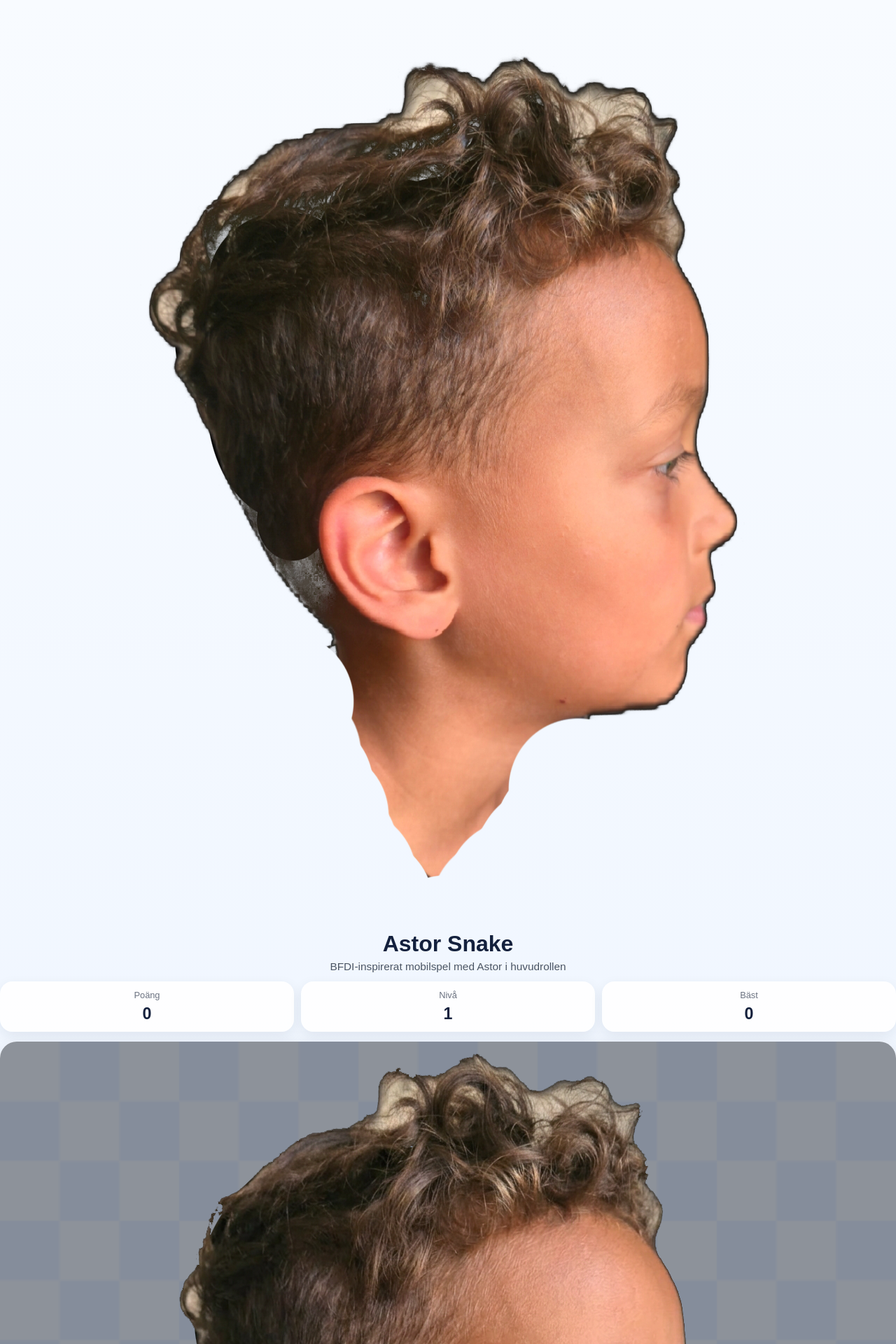
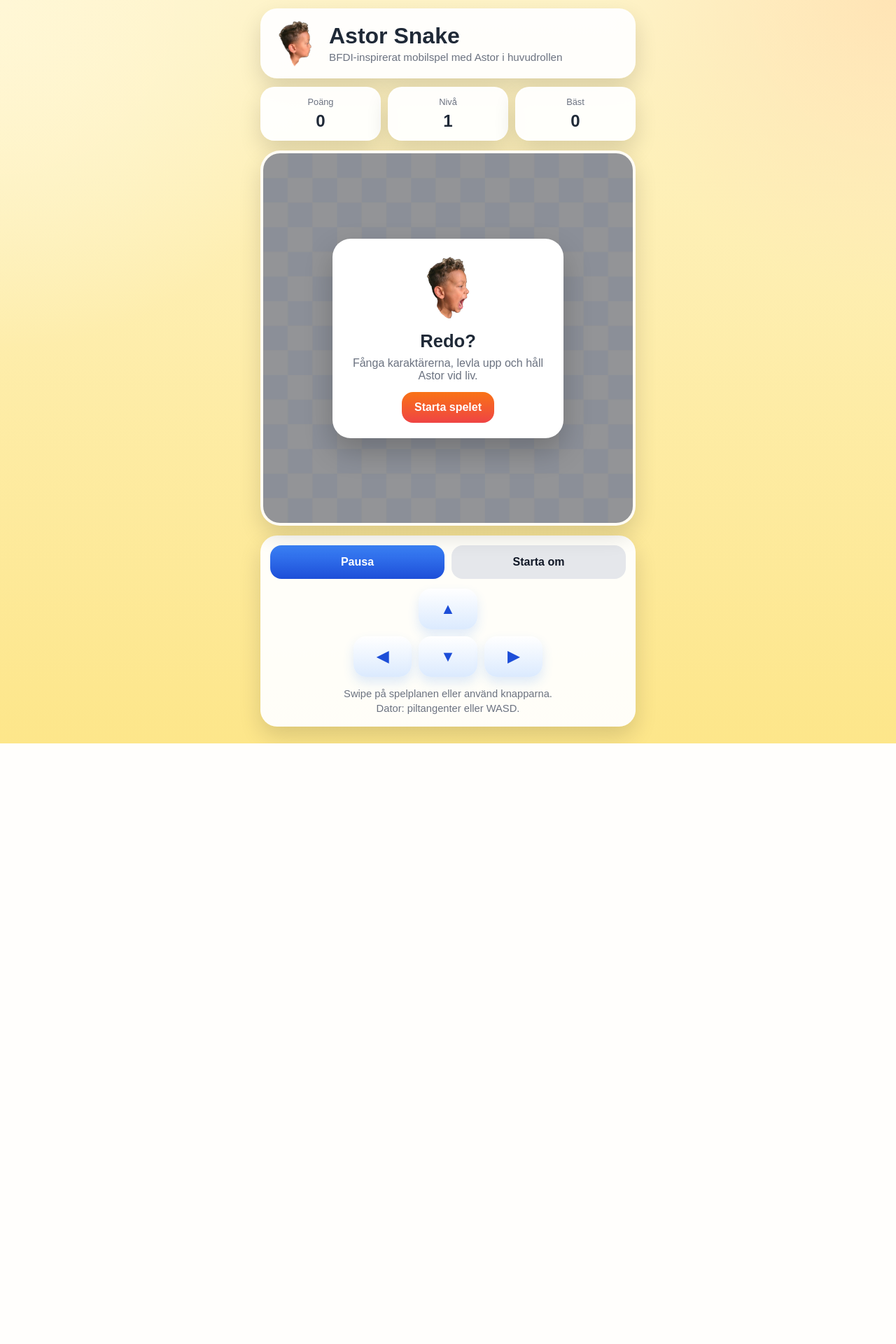
Before and after one commit to optiphyswe-cyber/BFDI-snake, a Flask app: page / in a window 1280 px wide. Shown: the top 1920 px of the page at 70% size. After the commit the page ends 1062 px from the top, so only its background shows below. Run offline with Flask 3, Linux system fonts and the light colour scheme.

Commit message:
Update style.css

```diff
--- a/static/style.css
+++ b/static/style.css
@@ -3,42 +3,76 @@
   -webkit-tap-highlight-color: transparent;
 }
 
-html, body {
+:root {
+  --bg1: #fef3c7;
+  --bg2: #fde68a;
+  --panel: rgba(255, 255, 255, 0.94);
+  --text: #1f2937;
+  --muted: #6b7280;
+  --blue: #3b82f6;
+  --blue-dark: #1d4ed8;
+  --yellow: #fbbf24;
+  --orange: #f97316;
+  --red: #ef4444;
+  --shadow: 0 14px 32px rgba(0, 0, 0, 0.14);
+}
+
+html,
+body {
   margin: 0;
   padding: 0;
-  background: linear-gradient(180deg, #f8fbff 0%, #e9f2ff 100%);
+  min-height: 100%;
   font-family: Arial, Helvetica, sans-serif;
-  color: #14213d;
+  color: var(--text);
+  background:
+    radial-gradient(circle at top left, #fff7d6 0%, transparent 30%),
+    radial-gradient(circle at top right, #ffe4b5 0%, transparent 25%),
+    linear-gradient(180deg, var(--bg1), var(--bg2));
   overscroll-behavior: none;
-  touch-action: manipulation;
 }
 
 body {
   min-height: 100vh;
 }
 
-.app {
+.app-shell {
   width: 100%;
-  max-width: 520px;
+  max-width: 560px;
   margin: 0 auto;
-  padding: 14px 14px 24px;
+  padding: 12px 12px 24px;
 }
 
 .topbar {
-  text-align: center;
   margin-bottom: 12px;
 }
 
+.logo-wrap {
+  display: flex;
+  align-items: center;
+  gap: 12px;
+  background: var(--panel);
+  border-radius: 24px;
+  padding: 14px;
+  box-shadow: var(--shadow);
+}
+
+.title-astor {
+  width: 72px;
+  height: 72px;
+  object-fit: contain;
+  image-rendering: auto;
+}
+
 .topbar h1 {
-  margin: 4px 0 6px;
+  margin: 0;
   font-size: 2rem;
-  line-height: 1.1;
+  line-height: 1;
 }
 
 .subtitle {
-  margin: 0;
-  font-size: 0.96rem;
-  color: #4b5563;
+  margin: 6px 0 0;
+  color: var(--muted);
+  font-size: 0.95rem;
 }
 
 .hud {
@@ -49,38 +83,40 @@ body {
 }
 
 .hud-card {
-  background: rgba(255, 255, 255, 0.9);
-  border-radius: 18px;
+  background: var(--panel);
+  border-radius: 20px;
   padding: 12px 10px;
-  box-shadow: 0 6px 18px rgba(20, 33, 61, 0.08);
   text-align: center;
+  box-shadow: var(--shadow);
+  border: 2px solid rgba(255, 255, 255, 0.55);
 }
 
 .hud-label {
   display: block;
   font-size: 0.8rem;
-  color: #6b7280;
+  color: var(--muted);
   margin-bottom: 6px;
 }
 
 .hud-value {
   display: block;
-  font-size: 1.45rem;
-  font-weight: 700;
+  font-size: 1.5rem;
+  font-weight: 800;
 }
 
-.game-area {
-  margin-bottom: 16px;
+.game-panel {
+  margin-bottom: 14px;
 }
 
 .canvas-wrap {
   position: relative;
   width: 100%;
   aspect-ratio: 1 / 1;
-  background: #ffffff;
-  border-radius: 24px;
-  box-shadow: 0 12px 30px rgba(20, 33, 61, 0.12);
+  background: #fff9e8;
+  border-radius: 28px;
   overflow: hidden;
+  box-shadow: var(--shadow);
+  border: 4px solid rgba(255, 255, 255, 0.6);
 }
 
 #gameCanvas {
@@ -88,100 +124,104 @@ body {
   width: 100%;
   height: 100%;
   touch-action: none;
-  background: #f9fafb;
+}
+
+.flash-catch {
+  position: absolute;
+  inset: 0;
+  pointer-events: none;
+  background:
+    radial-gradient(circle, rgba(255,255,255,0.7) 0%, rgba(255,230,120,0.35) 30%, rgba(255,255,255,0) 60%);
+  animation: catchFlash 240ms ease-out;
+}
+
+@keyframes catchFlash {
+  0% { opacity: 0.95; transform: scale(1); }
+  100% { opacity: 0; transform: scale(1.08); }
 }
 
 .overlay {
   position: absolute;
   inset: 0;
-  background: rgba(10, 18, 35, 0.45);
+  background: rgba(24, 24, 27, 0.45);
   display: flex;
   align-items: center;
   justify-content: center;
-  padding: 20px;
+  padding: 18px;
 }
 
 .hidden {
   display: none;
 }
 
-.overlay-box {
+.overlay-card {
   width: 100%;
-  max-width: 320px;
-  background: #ffffff;
-  border-radius: 24px;
-  padding: 20px 18px;
+  max-width: 330px;
+  background: white;
+  border-radius: 26px;
+  padding: 22px 18px;
   text-align: center;
-  box-shadow: 0 12px 30px rgba(0, 0, 0, 0.15);
+  box-shadow: 0 18px 40px rgba(0, 0, 0, 0.22);
 }
 
-.overlay-box h2 {
-  margin-top: 0;
-  margin-bottom: 8px;
+.overlay-card.small {
+  max-width: 280px;
 }
 
-.overlay-box p {
-  margin: 0 0 14px;
-  color: #4b5563;
+.overlay-astor {
+  width: 96px;
+  height: 96px;
+  object-fit: contain;
+  margin-bottom: 10px;
 }
 
-.overlay-box button {
+.overlay-card h2 {
+  margin: 0 0 8px;
+  font-size: 1.6rem;
+}
+
+.overlay-card p {
+  margin: 0 0 14px;
+  color: var(--muted);
+}
+
+.overlay-card button,
+.action-btn,
+.ctrl-btn {
   border: none;
-  background: #2563eb;
-  color: white;
-  padding: 13px 20px;
-  font-size: 1rem;
-  border-radius: 14px;
   cursor: pointer;
 }
 
+.overlay-card button {
+  background: linear-gradient(180deg, var(--orange), var(--red));
+  color: white;
+  padding: 13px 18px;
+  border-radius: 16px;
+  font-size: 1rem;
+  font-weight: 800;
+}
+
 .controls-panel {
-  background: rgba(255, 255, 255, 0.88);
+  background: var(--panel);
   border-radius: 24px;
   padding: 14px;
-  box-shadow: 0 10px 24px rgba(20, 33, 61, 0.08);
-}
-
-.mobile-buttons {
-  display: grid;
-  grid-template-columns: repeat(3, 1fr);
-  gap: 10px;
-  width: min(260px, 100%);
-  margin: 0 auto 14px;
-}
-
-.ctrl-btn {
-  height: 58px;
-  border: none;
-  border-radius: 18px;
-  font-size: 1.4rem;
-  font-weight: 700;
-  background: #dbeafe;
-  color: #1d4ed8;
-  box-shadow: 0 6px 14px rgba(37, 99, 235, 0.15);
-  cursor: pointer;
-}
-
-.ctrl-btn:active {
-  transform: scale(0.97);
+  box-shadow: var(--shadow);
 }
 
 .action-row {
   display: grid;
   grid-template-columns: 1fr 1fr;
   gap: 10px;
-  margin-bottom: 12px;
+  margin-bottom: 14px;
 }
 
 .action-btn {
   height: 48px;
-  border: none;
   border-radius: 16px;
   font-size: 1rem;
-  font-weight: 700;
-  background: #2563eb;
-  color: #ffffff;
-  cursor: pointer;
+  font-weight: 800;
+  background: linear-gradient(180deg, var(--blue), var(--blue-dark));
+  color: white;
 }
 
 .action-btn.secondary {
@@ -189,17 +229,112 @@ body {
   color: #111827;
 }
 
+.mobile-pad {
+  width: min(270px, 100%);
+  margin: 0 auto 14px;
+  display: grid;
+  grid-template-columns: repeat(3, 1fr);
+  gap: 10px;
+}
+
+.ctrl-btn {
+  height: 58px;
+  border-radius: 18px;
+  background: linear-gradient(180deg, #fff, #dbeafe);
+  color: var(--blue-dark);
+  font-size: 1.35rem;
+  font-weight: 900;
+  box-shadow: 0 8px 16px rgba(59, 130, 246, 0.16);
+}
+
+.ctrl-btn:active,
+.action-btn:active,
+.overlay-card button:active {
+  transform: scale(0.97);
+}
+
 .help-text {
+  margin: 0;
   text-align: center;
-  margin: 0;
-  color: #4b5563;
-  font-size: 0.9rem;
+  color: var(--muted);
   line-height: 1.45;
+  font-size: 0.92rem;
+}
+
+.jumpscare {
+  background: rgba(0, 0, 0, 0.75);
+}
+
+.jumpscare-wrap {
+  display: flex;
+  flex-direction: column;
+  align-items: center;
+  text-align: center;
+}
+
+.jumpscare-astor {
+  width: min(72vw, 340px);
+  max-width: 340px;
+  filter: drop-shadow(0 14px 30px rgba(255, 50, 50, 0.45));
+  animation: jumpscarePop 320ms ease-out, jitter 90ms linear infinite;
+}
+
+.jumpscare-text {
+  margin-top: 12px;
+  background: rgba(255,255,255,0.95);
+  border-radius: 24px;
+  padding: 16px 18px;
+  width: min(88vw, 360px);
+}
+
+.jumpscare-text h2 {
+  margin: 0 0 8px;
+  font-size: 2rem;
+  color: #b91c1c;
+}
+
+.jumpscare-text p {
+  margin: 0 0 12px;
+  color: #374151;
+}
+
+.jumpscare-text button {
+  background: linear-gradient(180deg, var(--orange), var(--red));
+  color: white;
+  border: none;
+  padding: 12px 16px;
+  border-radius: 16px;
+  font-size: 1rem;
+  font-weight: 800;
+  cursor: pointer;
+}
+
+@keyframes jumpscarePop {
+  0% { transform: scale(0.25); opacity: 0; }
+  60% { transform: scale(1.16); opacity: 1; }
+  100% { transform: scale(1); opacity: 1; }
+}
+
+@keyframes jitter {
+  0% { transform: translate(0, 0); }
+  25% { transform: translate(-2px, 1px); }
+  50% { transform: translate(2px, -1px); }
+  75% { transform: translate(-1px, -2px); }
+  100% { transform: translate(1px, 2px); }
 }
 
 @media (max-width: 420px) {
-  .app {
+  .app-shell {
     padding: 10px 10px 18px;
+  }
+
+  .logo-wrap {
+    padding: 12px;
+  }
+
+  .title-astor {
+    width: 60px;
+    height: 60px;
   }
 
   .topbar h1 {
@@ -212,6 +347,5 @@ body {
 
   .ctrl-btn {
     height: 54px;
-    font-size: 1.25rem;
   }
 }
```
